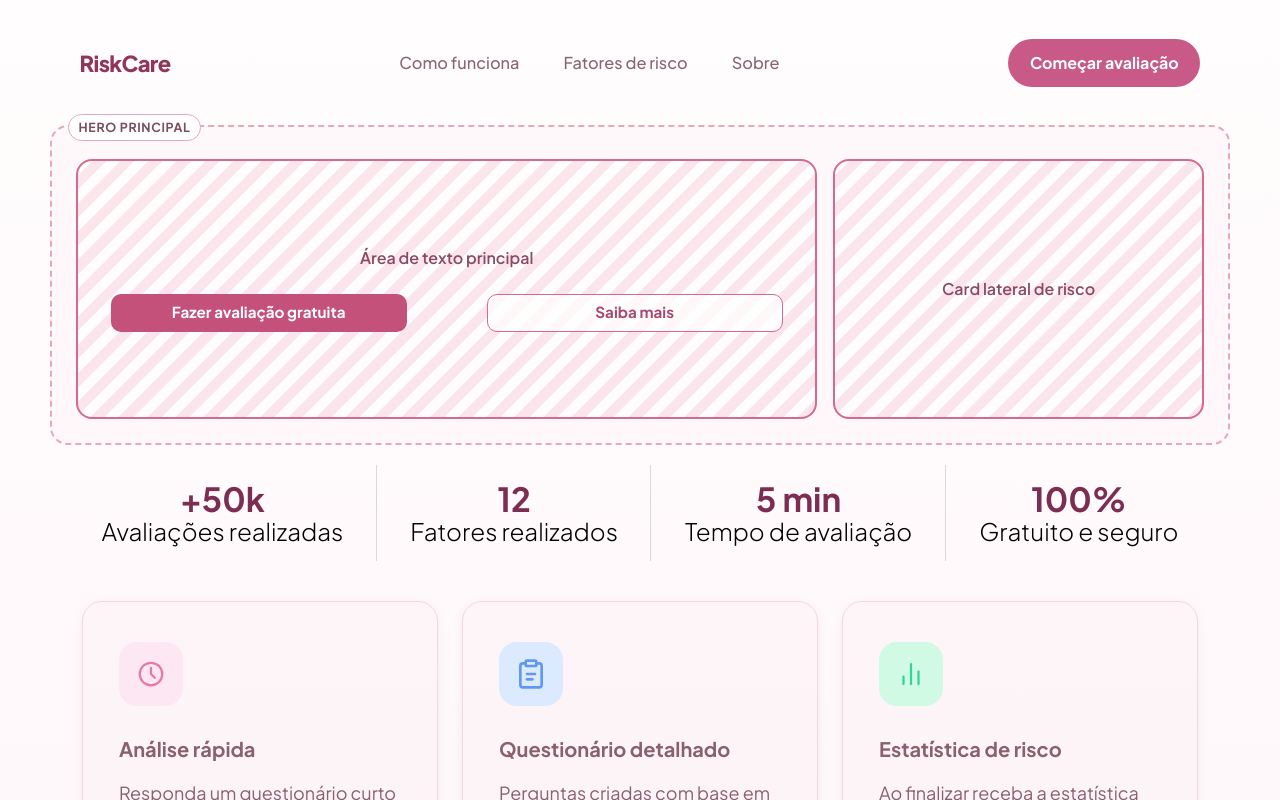
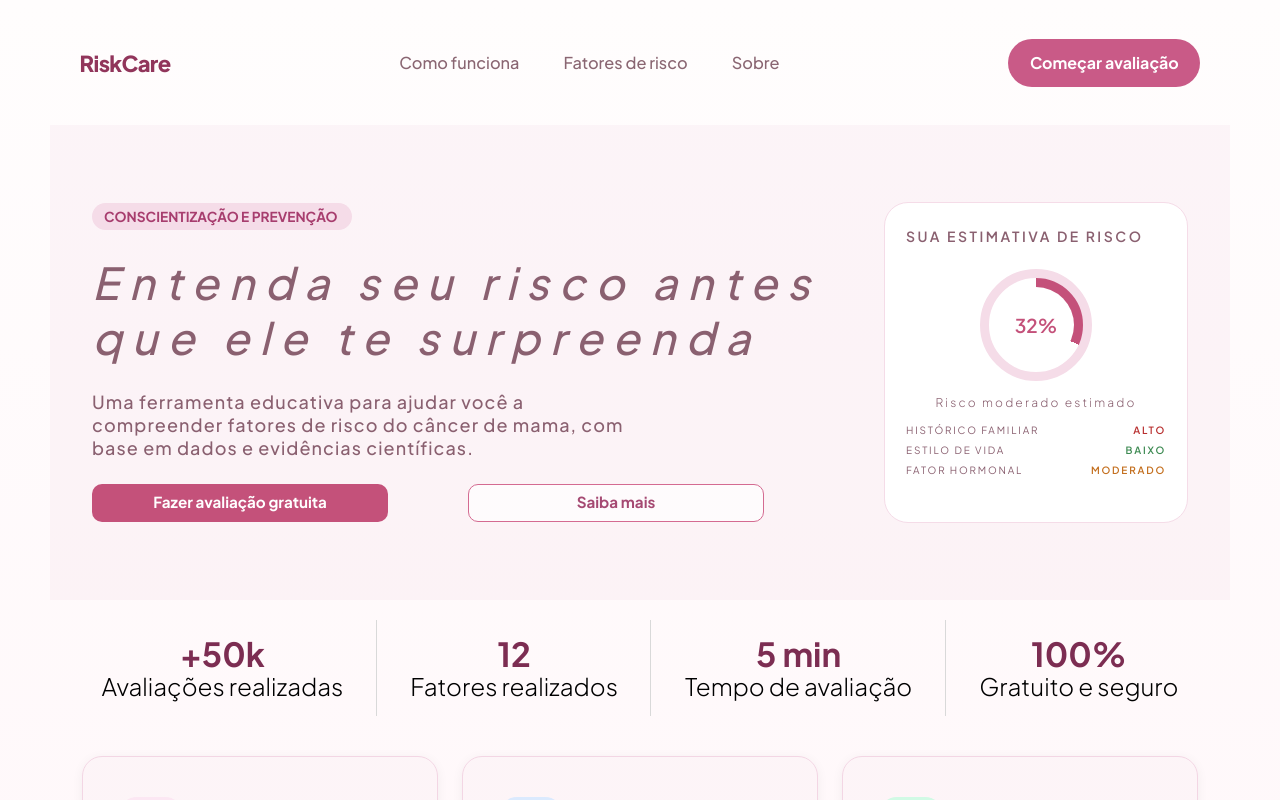
Before and after one commit to CaioRenatoDot/IHCTrabalhoMarcosUP1, a React (Vite) app: page / in a window 1280 px wide. Shown: the top 800 px of the page. Built offline with nearby package versions, Linux system fonts and the light colour scheme.

Commit message:
feat(home): add awareness and prevention hero section with risk estimate card

```diff
--- /dev/null
+++ b/src/components/ConscientizacaoPrevencaoSection.jsx
@@ -0,0 +1,56 @@
+import AvaliacaoGratuitaButton from './AvaliacaoGratuitaButton.jsx'
+import SaibaMaisButton from './SaibaMaisButton.jsx'
+
+function ConscientizacaoPrevencaoSection() {
+  return (
+    <section className="awareness-section">
+      <div className="awareness-content">
+        <div className="awareness-tag">CONSCIENTIZAÇÃO E PREVENÇÃO</div>
+
+        <h1 className="awareness-title">
+          {'Entenda seu risco antes que ele te surpreenda'}
+        </h1>
+
+        <p className="awareness-description">
+          {
+            'Uma ferramenta educativa para ajudar você a compreender fatores de risco do câncer de mama, com base em dados e evidências científicas.'
+          }
+        </p>
+
+        <div className="hero-copy__actions awareness-actions">
+          <AvaliacaoGratuitaButton />
+          <SaibaMaisButton />
+        </div>
+      </div>
+
+      <aside className="risk-card" aria-label="Estimativa de risco">
+        <h2 className="risk-card__title">SUA ESTIMATIVA DE RISCO</h2>
+
+        <div className="risk-card__ring-wrap" aria-hidden="true">
+          <div className="risk-card__ring">
+            <div className="risk-card__value">32%</div>
+          </div>
+        </div>
+
+        <p className="risk-card__level">Risco moderado estimado</p>
+
+        <div className="risk-card__rows">
+          <div className="risk-card__row">
+            <span>Histórico familiar</span>
+            <strong className="risk-high">Alto</strong>
+          </div>
+          <div className="risk-card__row">
+            <span>Estilo de vida</span>
+            <strong className="risk-low">Baixo</strong>
+          </div>
+          <div className="risk-card__row">
+            <span>Fator hormonal</span>
+            <strong className="risk-medium">Moderado</strong>
+          </div>
+        </div>
+      </aside>
+    </section>
+  )
+}
+
+export default ConscientizacaoPrevencaoSection
--- a/src/pages/HomePage.jsx
+++ b/src/pages/HomePage.jsx
@@ -1,9 +1,8 @@
 import Navbar from '../components/Navbar.jsx'
-import SaibaMaisButton from '../components/SaibaMaisButton.jsx'
-import AvaliacaoGratuitaButton from '../components/AvaliacaoGratuitaButton.jsx'
 import FeatureCard from '../components/FeatureCard.jsx'
 import Indicadores from '../components/Indicadores.jsx'
 import ObservationBanner from '../components/ObservationBanner.jsx'
+import ConscientizacaoPrevencaoSection from '../components/ConscientizacaoPrevencaoSection.jsx'
 
 const ClockIcon = () => (
   <svg
@@ -52,21 +51,7 @@
     <main className="wireframe-page">
       <Navbar />
 
-      <section className="wireframe-block hero-block">
-        <div className="wireframe-label">Hero Principal</div>
-        <div className="hero-grid">
-          <div className="wireframe-slot hero-copy">
-            <div className="hero-copy__content">
-              <div className="hero-copy__label">{'\u00C1rea de texto principal'}</div>
-              <div className="hero-copy__actions">
-                <AvaliacaoGratuitaButton />
-                <SaibaMaisButton />
-              </div>
-            </div>
-          </div>
-          <div className="wireframe-slot hero-card">Card lateral de risco</div>
-        </div>
-      </section>
+      <ConscientizacaoPrevencaoSection />
 
       <Indicadores />
 
--- a/src/styles/global.css
+++ b/src/styles/global.css
@@ -240,6 +240,165 @@
   min-height: 260px;
 }
 
+.awareness-section {
+  display: grid;
+  grid-template-columns: minmax(0, 1fr) 304px;
+  gap: 2rem;
+  align-items: center;
+  width: 100%;
+  min-height: 475px;
+  margin-bottom: 1.25rem;
+  padding: 3.5rem 42px;
+  border-radius: 0;
+  background: rgba(245, 220, 232, 0.27);
+}
+
+.awareness-content {
+  display: flex;
+  flex-direction: column;
+  align-items: flex-start;
+  gap: 25px;
+  max-width: 745.92px;
+}
+
+.awareness-tag {
+  display: inline-flex;
+  align-items: center;
+  justify-content: center;
+  min-height: 26px;
+  padding: 5px 14px 5px 12px;
+  border-radius: 20.56px;
+  background: #f5dce8;
+  color: #a73d6e;
+  font-size: 13.7px;
+  font-weight: 700;
+  line-height: 17px;
+  letter-spacing: 0;
+  text-align: center;
+}
+
+.awareness-title {
+  max-width: 745.92px;
+  color: #8a6070;
+  font-size: 44px;
+  font-style: italic;
+  font-weight: 500;
+  line-height: 1.25;
+  letter-spacing: 0.23em;
+}
+
+.awareness-description {
+  max-width: 564px;
+  color: #8a6070;
+  font-size: 18px;
+  font-weight: 500;
+  line-height: 1.28;
+  letter-spacing: 0.06em;
+}
+
+.awareness-actions {
+  justify-content: flex-start;
+  width: auto;
+}
+
+.risk-card {
+  width: 304px;
+  min-height: 321px;
+  padding: 24px 21px;
+  border: 1px solid #f5dce8;
+  border-radius: 24px;
+  background: #fff;
+}
+
+.risk-card__title {
+  margin: 0;
+  color: #8a6070;
+  font-size: 14px;
+  font-weight: 600;
+  line-height: 18px;
+  letter-spacing: 0.18em;
+}
+
+.risk-card__ring-wrap {
+  display: flex;
+  justify-content: center;
+  margin-top: 24px;
+}
+
+.risk-card__ring {
+  display: grid;
+  place-items: center;
+  width: 112.07px;
+  height: 112.07px;
+  border-radius: 50%;
+  border: 9.33px solid #f5dce8;
+  background: conic-gradient(#c4517a 0 115deg, transparent 115deg 360deg);
+}
+
+.risk-card__ring::after {
+  content: '';
+  width: 76px;
+  height: 76px;
+  border-radius: 50%;
+  background: #fff;
+}
+
+.risk-card__value {
+  position: absolute;
+  color: #c4517a;
+  font-size: 19.1px;
+  font-weight: 600;
+  line-height: 24px;
+  text-align: center;
+}
+
+.risk-card__level {
+  margin-top: 14px;
+  color: #8a6070;
+  font-size: 12px;
+  font-weight: 300;
+  line-height: 15px;
+  letter-spacing: 0.18em;
+  text-align: center;
+}
+
+.risk-card__rows {
+  display: flex;
+  flex-direction: column;
+  gap: 7px;
+  margin-top: 14px;
+}
+
+.risk-card__row {
+  display: flex;
+  align-items: center;
+  justify-content: space-between;
+  color: #8a6070;
+  font-size: 10px;
+  font-weight: 400;
+  line-height: 13px;
+  letter-spacing: 0.18em;
+  text-transform: uppercase;
+}
+
+.risk-card__row strong {
+  font-size: 10px;
+  font-weight: 600;
+  line-height: 13px;
+}
+
+.risk-high {
+  color: #b83030;
+}
+
+.risk-medium {
+  color: #c47020;
+}
+
+.risk-low {
+  color: #3d8a52;
+}
+
 .stats-grid {
   display: grid;
   grid-template-columns: repeat(4, 1fr);
@@ -359,6 +518,30 @@
     grid-template-columns: 1fr 1fr;
   }
 
+  .awareness-section {
+    grid-template-columns: 1fr;
+    justify-items: center;
+    gap: 1.5rem;
+    padding: 2rem 1.25rem;
+  }
+
+  .awareness-content {
+    max-width: 100%;
+  }
+
+  .awareness-title {
+    font-size: 34px;
+    letter-spacing: 0.11em;
+  }
+
+  .awareness-actions {
+    gap: 1rem;
+  }
+
+  .risk-card {
+    width: min(304px, 100%);
+  }
+
   .hero-copy,
   .hero-card {
     min-height: 180px;
@@ -406,6 +589,36 @@
     grid-template-columns: 1fr;
   }
 
+  .awareness-section {
+    padding: 1.5rem 1rem;
+  }
+
+  .awareness-tag {
+    font-size: 12px;
+  }
+
+  .awareness-title {
+    font-size: 28px;
+    letter-spacing: 0.08em;
+  }
+
+  .awareness-description {
+    font-size: 16px;
+    letter-spacing: 0.04em;
+  }
+
+  .awareness-actions {
+    width: 100%;
+    flex-direction: column;
+    align-items: stretch;
+    gap: 0.75rem;
+  }
+
+  .hero-copy__primary,
+  .hero-copy__secondary {
+    width: 100%;
+  }
+
   .site-navbar__nav {
     gap: 0.75rem;
   }
```
Also changed, not shown: 1 other file (tests, documents, lock files or other folders).
